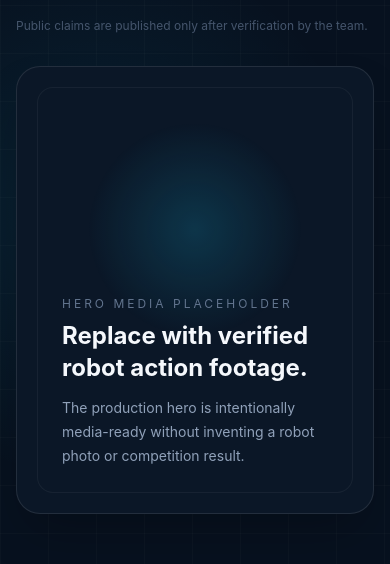
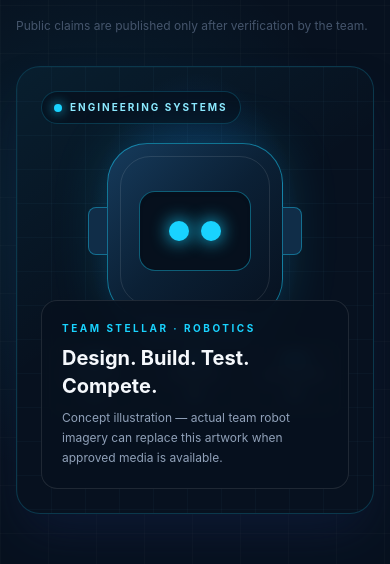
Before and after one commit to mahirlabib478-del/robotics-team, a Next.js app: page / in a window 390 px wide. Shown: the part 715-1279 px from the top of the page. Built offline with nearby package versions, Linux system fonts and the light colour scheme; no server answers; the database is empty.

Commit message:
Improve homepage hero with responsive robotics concept artwork

```diff
--- a/app/page.tsx
+++ b/app/page.tsx
@@ -45,13 +45,28 @@ export default async function Home() {
             </div>
             <p className="mt-5 text-xs text-slate-600">Public claims are published only after verification by the team.</p>
           </div>
-          <div className="aspect-[4/5] rounded-3xl border border-white/10 bg-[#0b1727] p-5 shadow-2xl">
-            <div className="flex h-full items-end rounded-2xl border border-white/5 bg-[radial-gradient(circle_at_50%_35%,rgba(25,211,255,.16),transparent_35%)] p-6">
-              <div>
-                <p className="text-xs uppercase tracking-[0.25em] text-slate-500">Hero Media Placeholder</p>
-                <p className="mt-2 text-2xl font-bold">Replace with verified robot action footage.</p>
-                <p className="mt-3 text-sm leading-6 text-slate-400">The production hero is intentionally media-ready without inventing a robot photo or competition result.</p>
+          <div aria-label="Abstract robotics engineering illustration; not a photograph of a Team Stellar robot" role="img" className="relative isolate aspect-[4/5] overflow-hidden rounded-3xl border border-[#19d3ff]/20 bg-[#07111f] shadow-2xl shadow-blue-950/40">
+            <div className="absolute inset-0 bg-[radial-gradient(ellipse_at_50%_38%,rgba(20,121,255,.28),transparent_42%),linear-gradient(145deg,rgba(25,211,255,.07),transparent_45%)]" />
+            <div className="absolute inset-0 opacity-20 [background-image:linear-gradient(rgba(125,211,252,.18)_1px,transparent_1px),linear-gradient(90deg,rgba(125,211,252,.18)_1px,transparent_1px)] [background-size:34px_34px]" />
+            <div className="absolute left-6 top-6 flex items-center gap-2 rounded-full border border-[#19d3ff]/20 bg-[#07111f]/80 px-3 py-2 text-[10px] font-bold uppercase tracking-[0.2em] text-[#8deaff]"><span className="h-2 w-2 rounded-full bg-[#19d3ff] shadow-[0_0_12px_#19d3ff]" /> Engineering systems</div>
+            <div className="absolute inset-x-0 top-[17%] flex justify-center">
+              <div className="relative flex h-44 w-44 items-center justify-center rounded-[2.5rem] border border-[#19d3ff]/50 bg-gradient-to-br from-[#163b5c] via-[#0b2035] to-[#07111f] shadow-[0_0_55px_rgba(25,211,255,.18)] sm:h-52 sm:w-52">
+                <div className="absolute inset-3 rounded-[1.9rem] border border-white/10" />
+                <div className="flex h-20 w-28 items-center justify-center gap-3 rounded-2xl border border-[#19d3ff]/40 bg-[#06101d] shadow-inner">
+                  <span className="h-5 w-5 rounded-full bg-[#19d3ff] shadow-[0_0_18px_#19d3ff]" /><span className="h-5 w-5 rounded-full bg-[#19d3ff] shadow-[0_0_18px_#19d3ff]" />
+                </div>
+                <div className="absolute -left-5 top-1/2 h-12 w-5 -translate-y-1/2 rounded-l-lg border border-[#19d3ff]/40 bg-[#102d48]" />
+                <div className="absolute -right-5 top-1/2 h-12 w-5 -translate-y-1/2 rounded-r-lg border border-[#19d3ff]/40 bg-[#102d48]" />
+                <div className="absolute -bottom-7 h-8 w-24 rounded-b-xl border-x border-b border-[#19d3ff]/30 bg-[#102d48]" />
               </div>
+            </div>
+            <div className="absolute inset-x-8 top-[62%] grid grid-cols-3 gap-2">
+              {["SENSORS", "CONTROL", "AUTONOMY"].map((label, index) => <div key={label} className="rounded-xl border border-white/10 bg-[#0b1727]/90 p-3 text-center"><div className="mx-auto mb-2 h-1 w-7 rounded-full bg-[#19d3ff]" /><p className="text-[9px] font-bold tracking-[0.12em] text-slate-400">{label}</p><p className="mt-1 font-mono text-xs text-[#8deaff]">0{index + 1}</p></div>)}
+            </div>
+            <div className="absolute inset-x-6 bottom-6 rounded-2xl border border-white/10 bg-[#07111f]/90 p-5 backdrop-blur">
+              <p className="text-[10px] font-bold uppercase tracking-[0.25em] text-[#19d3ff]">Team Stellar · Robotics</p>
+              <p className="mt-2 text-xl font-bold">Design. Build. Test. Compete.</p>
+              <p className="mt-2 text-xs leading-5 text-slate-400">Concept illustration — actual team robot imagery can replace this artwork when approved media is available.</p>
             </div>
           </div>
         </div>
```
